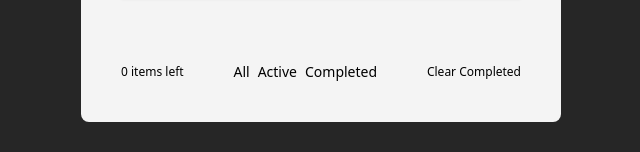
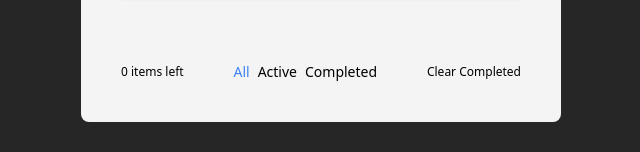
Before and after one commit to Yewdev/react-todo-app, a React (Vite) app: page / in a window 1280 px wide. Shown: the part 298-450 px from the top of the page, without its empty margins (319-959 px from the left). Built offline with nearby package versions, Linux system fonts and the light colour scheme.

Commit message:
Add clear completed (last one is mistake commit)

```diff
--- a/src/components/Todos.tsx
+++ b/src/components/Todos.tsx
@@ -8,11 +8,14 @@ const getData = () => JSON.parse(localStorage.getItem('todos') || '');
 const Todos: React.FC = () => {
   const localTodos = localStorage.getItem('todos') ? getData() : [];
   const [todos, setTodos] = useState<ITodo[]>(localTodos);
+  const [filter, setFilter] = useState<'all' | 'active' | 'completed'>('all');
   const countActive: number = todos.filter((i) => i.completed === false).length;
   useEffect(() => {
     localStorage.setItem('todos', JSON.stringify(todos));
   }, [todos]);
-
+  function clearCompleted() {
+    setTodos(todos.filter((e) => !e.completed));
+  }
   return (
     <div className="w-[30rem] bg-white/95 p-10 rounded-lg flex flex-col gap-8">
       <CreateTodo setTodos={setTodos} todosLength={todos.length} />
@@ -21,11 +24,19 @@ const Todos: React.FC = () => {
       <div className="flex justify-between items-center">
         <span className="text-xs ">{countActive} items left</span>
         <div className="flex justify-between items-center text-sm gap-2">
-          <span className="">All</span>
-          <span className="">Active</span>
-          <span className="">Completed</span>
+          <button className={filter === 'all' ? 'text-blue-500' : ''}>
+            All
+          </button>
+          <button className={filter === 'active' ? 'text-blue-500' : ''}>
+            Active
+          </button>
+          <button className={filter === 'completed' ? 'text-blue-500' : ''}>
+            Completed
+          </button>
         </div>
-        <span className="text-xs">Clear Completed</span>
+        <button onClick={clearCompleted} className="text-xs">
+          Clear Completed
+        </button>
       </div>
     </div>
   );
```
